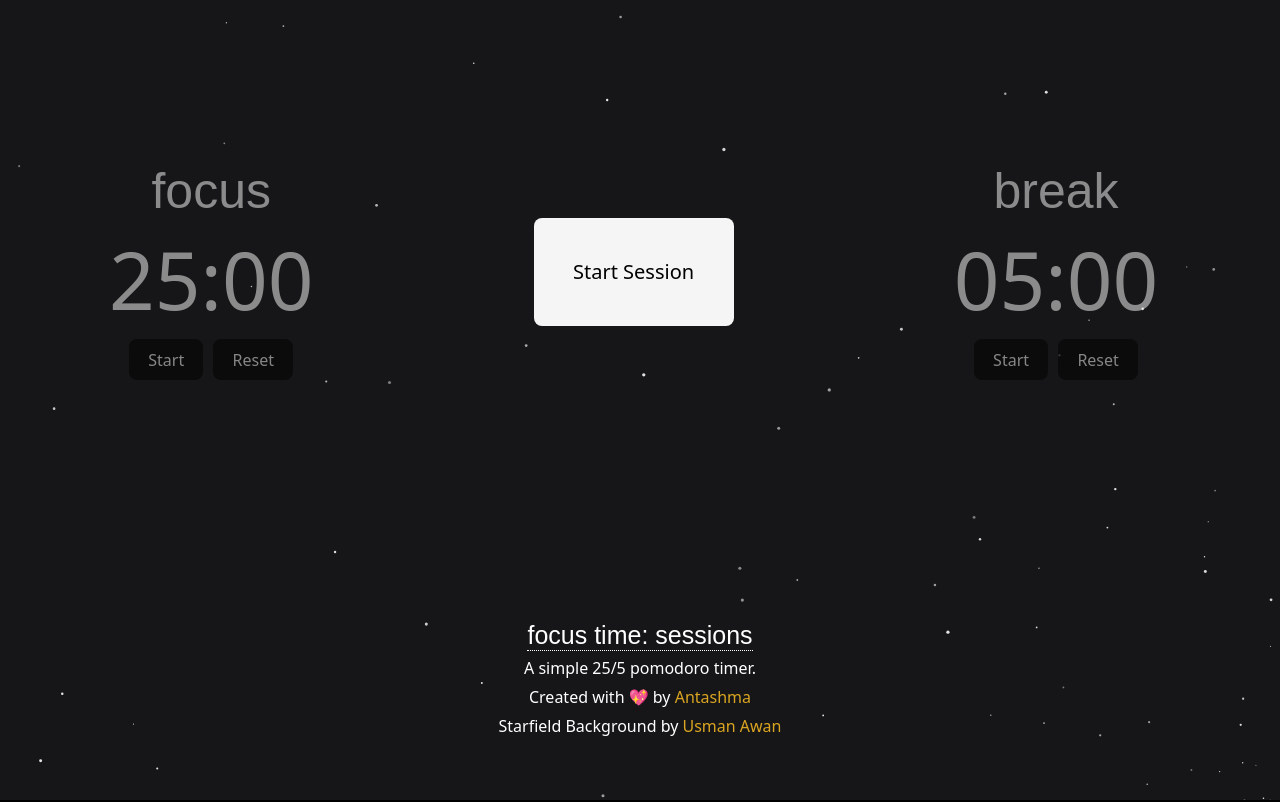
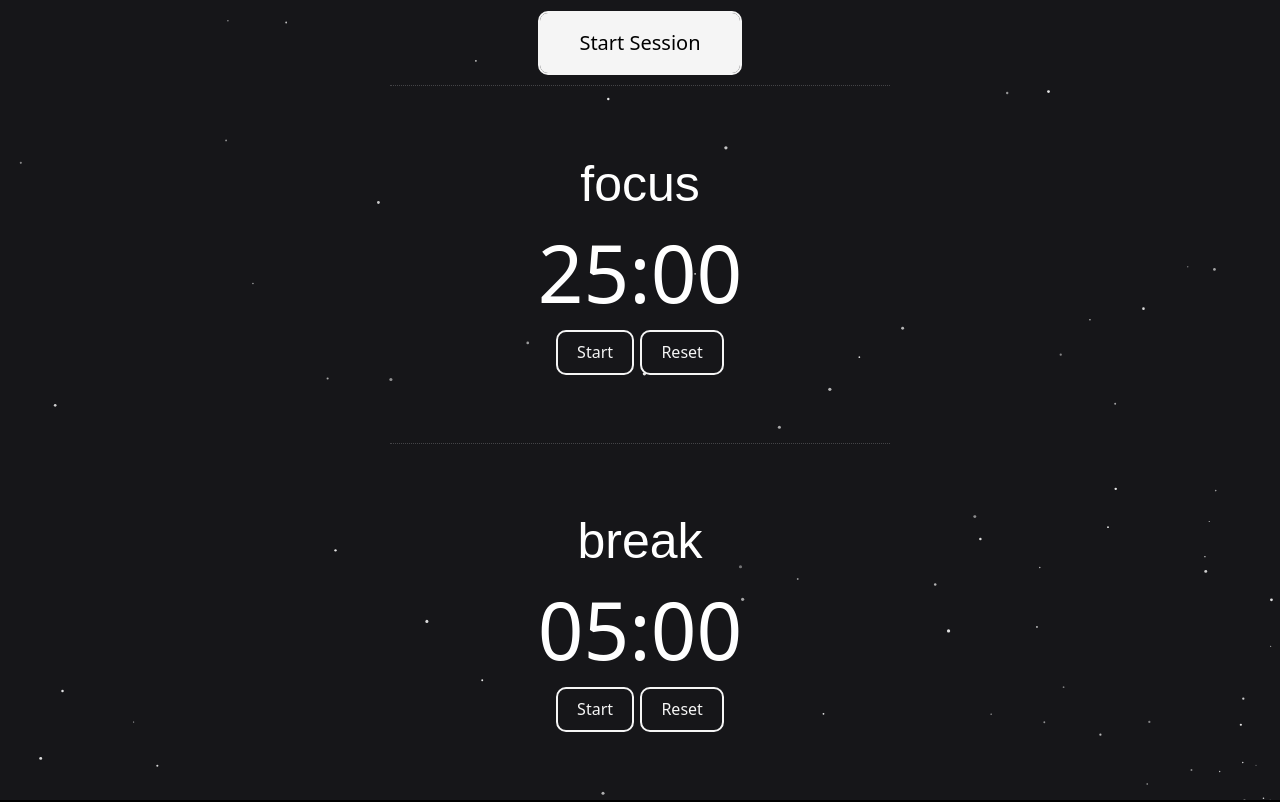
Before and after one commit to Antashma/focus-time-sessions, a React (Vite) app: page / in a window 1280 px wide. Shown: the top 802 px of the page. Built offline with nearby package versions, Linux system fonts and the light colour scheme; no server answers; a web font is replaced by a local one.

Commit message:
made only one panel show during session mode

```diff
--- a/src/App.css
+++ b/src/App.css
@@ -15,21 +15,25 @@ header {
 }
 
 main {
+	margin: 0 auto;
 	display: flex;
-	flex-wrap: wrap;
-	width: 100%;
-	height: 80%;
+	flex-direction: column;
+	width: 500px;
+	height: 100vh;
 }
 
 footer {
+	margin-top: 100px;
+	padding: 0 0 50px 0;
+	width: 100%;
+	height: 20%;
 	display: flex;
-	color: #fff;
 	flex-direction: column;
 	justify-content: center;
 	align-items: center;
-	width: 100%;
-	height: 10%;
-	gap: 5px;
+	gap: 1rem;
+	color: #fff;
+	font-size: 1.2rem;
 }
 
 h1 {
@@ -62,12 +66,11 @@ a {
 button {
 	border-width: 0;
 	border-radius: 8px;
-	outline: 5px solid transparent;
+	outline: 2px solid whitesmoke;
 	padding: 0.6em 1.2em;
 	font-size: 1em;
 	font-weight: 500;
 	font-family: inherit;
-	background-color: whitesmoke;
 	cursor: pointer;
 	transition: outline-color 0.25s;
 	color: black;
@@ -79,8 +82,8 @@ button {
 }
 
 .session-container {
-	width: 33%;
-	height: 85%;
+	width: 100%;
+	height: 20%;
 	display: flex;
 	justify-content: center;
 	align-items: center;
@@ -88,22 +91,27 @@ button {
 	button {
 		padding: 0.1rem;
 		width: 200px;
-		height: 20%;
+		height:70%;
+		background-color: whitesmoke;
 		font-size: 2rem;
+		/* outline-color: transparent; */
 	}
 }
 
 .panel-container {
-	width: 33%;
-	height: 85%;
+	width: 100%;
+	height: 80%;
 	display: flex;
+	padding: 1.6rem 0;
 	flex-direction: column;
 	justify-content: center;
 	align-items: center;
+	border-top: 1px dotted rgba(255, 255, 255, 0.2);
 
 	button {
-		background-color: black;
+		background-color: transparent;
 		color: whitesmoke;
+		/* outline: 2px solid whitesmoke; */
 	}
 
 }
--- a/src/App.jsx
+++ b/src/App.jsx
@@ -8,8 +8,8 @@ function App() {
 	return (
 		<>
 		<main>
+			<SessionPanel />
 			<Panel title="focus" />
-			<SessionPanel />
 			<Panel title="break" />
 		</main>
 
--- a/src/components/Panel.jsx
+++ b/src/components/Panel.jsx
@@ -11,7 +11,8 @@ export default function Panel({ title }) {
     const panelStyle = {
         backgroundColor: bgColor,
         color: fgColor,
-        opacity: sessionMode && activePanel === title ? 1 : 0.5
+        // opacity: sessionMode && activePanel === title ? 1 : 0.5
+        display: !sessionMode || activePanel === title ? "flex" : "none"
     }
 
     return (
--- a/src/index.css
+++ b/src/index.css
@@ -19,7 +19,6 @@ body {
 	display: flex;
 	min-width: 320px;
 	min-height: 0;
-	overflow: hidden;
 	background-color: black;
 	font-size: 1.6rem;
 	font-family: system-ui, Avenir, Helvetica, Arial, sans-serif;
```
